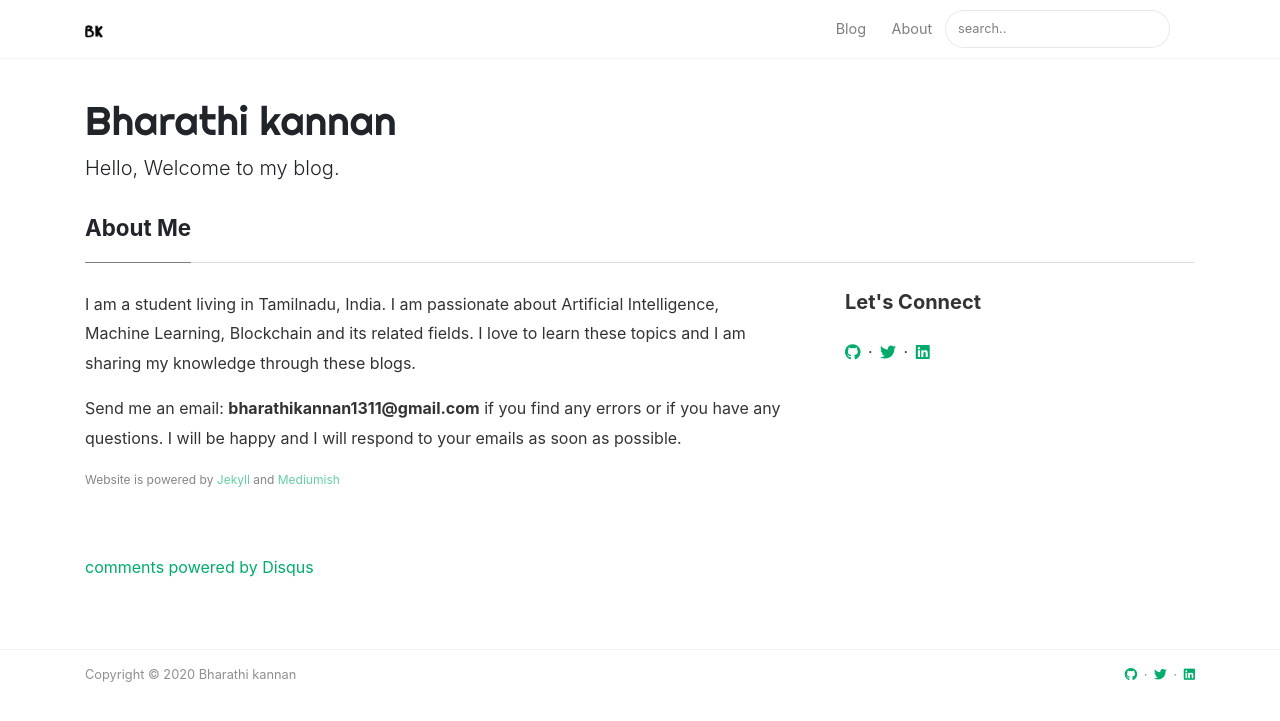
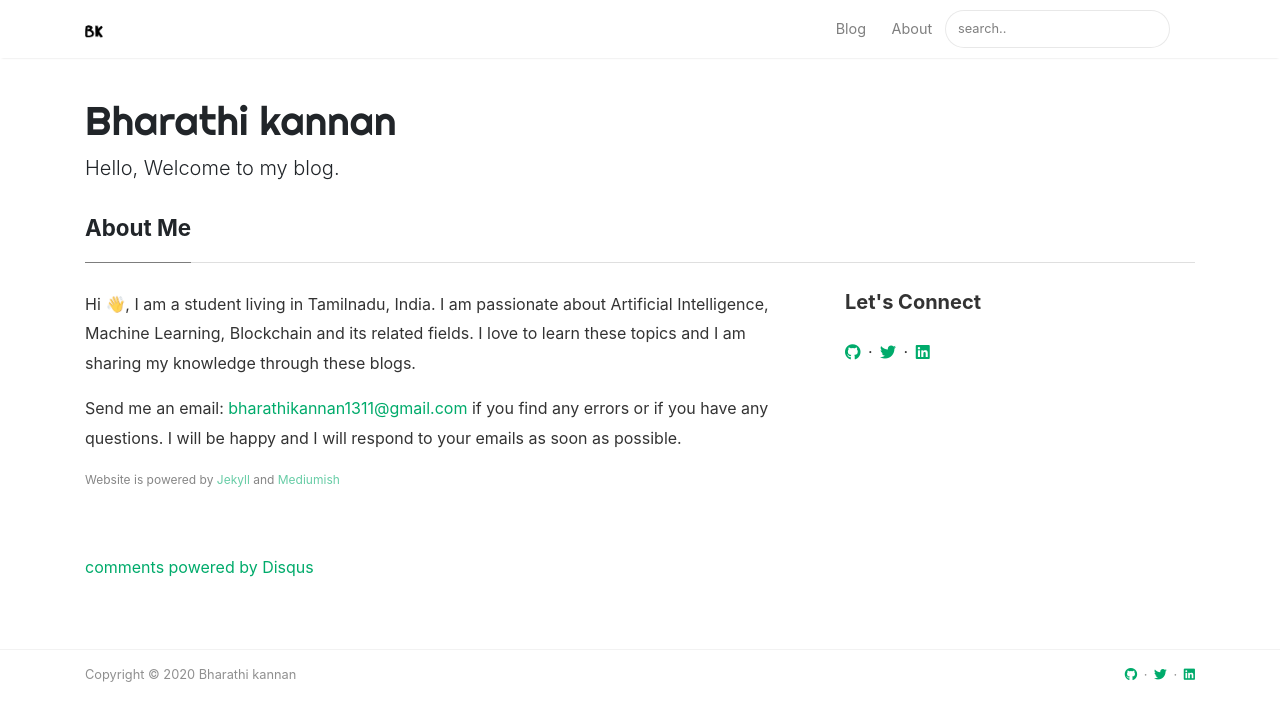
Before and after one commit to bharathikannann/blogs, a Jekyll site: the page built from _pages/about.md, in a window 1280 px wide. Shown: the top 721 px of the page. Built offline with Jekyll 4.4.1, drawn with Linux system fonts in a browser that asks for light colours; nearby versions of some CDN libraries; comment, search, counter and statistics services are not loaded.

Commit message:
wave animation added

```diff
--- a/_pages/about.md
+++ b/_pages/about.md
@@ -8,10 +8,10 @@
 <div class="row justify-content-between">
 <div class="col-md-8 pr-5">
 
-<p>I am a student living in Tamilnadu, India.
+<p>Hi <span class="wave">👋</span>, I am a student living in Tamilnadu, India.
 I am passionate about Artificial Intelligence, Machine Learning, Blockchain and its related fields. I love to learn these topics and I am sharing my knowledge through these blogs.</p>
 
-<p>Send me an email: <strong>bharathikannan1311@gmail.com</strong> if you find any errors or if you have any questions. I will be happy and I will respond to your emails as soon as possible.</p>
+<p>Send me an email: <a href="mailto:bharathikannan1311@gmail.com">bharathikannan1311@gmail.com</a> if you find any errors or if you have any questions. I will be happy and I will respond to your emails as soon as possible.</p>
 
 <!-- <p class="mb-5"><img class="shadow-lg" src="{{site.baseurl}}/assets/images/mediumish-jekyll-template.png" alt="jekyll template mediumish" /></p> -->
 <!-- <h4>Documentation</h4>
--- a/assets/css/screen.css
+++ b/assets/css/screen.css
@@ -1000,3 +1000,21 @@
 .hover-pointer{
   cursor: pointer;
 }
+.wave {
+  animation-name: wave-animation;  /* Refers to the name of your @keyframes element below */
+  animation-duration: 2.5s;        /* Change to speed up or slow down */
+  animation-iteration-count: infinite;  /* Never stop waving :) */
+  transform-origin: 70% 70%;       /* Pivot around the bottom-left palm */
+  display: inline-block;
+}
+
+@keyframes wave-animation {
+    0% { transform: rotate( 0.0deg) }
+   10% { transform: rotate(14.0deg) }  /* The following five values can be played with to make the waving more or less extreme */
+   20% { transform: rotate(-8.0deg) }
+   30% { transform: rotate(14.0deg) }
+   40% { transform: rotate(-4.0deg) }
+   50% { transform: rotate(10.0deg) }
+   60% { transform: rotate( 0.0deg) }  /* Reset for the last half to pause */
+  100% { transform: rotate( 0.0deg) }
+}
```
